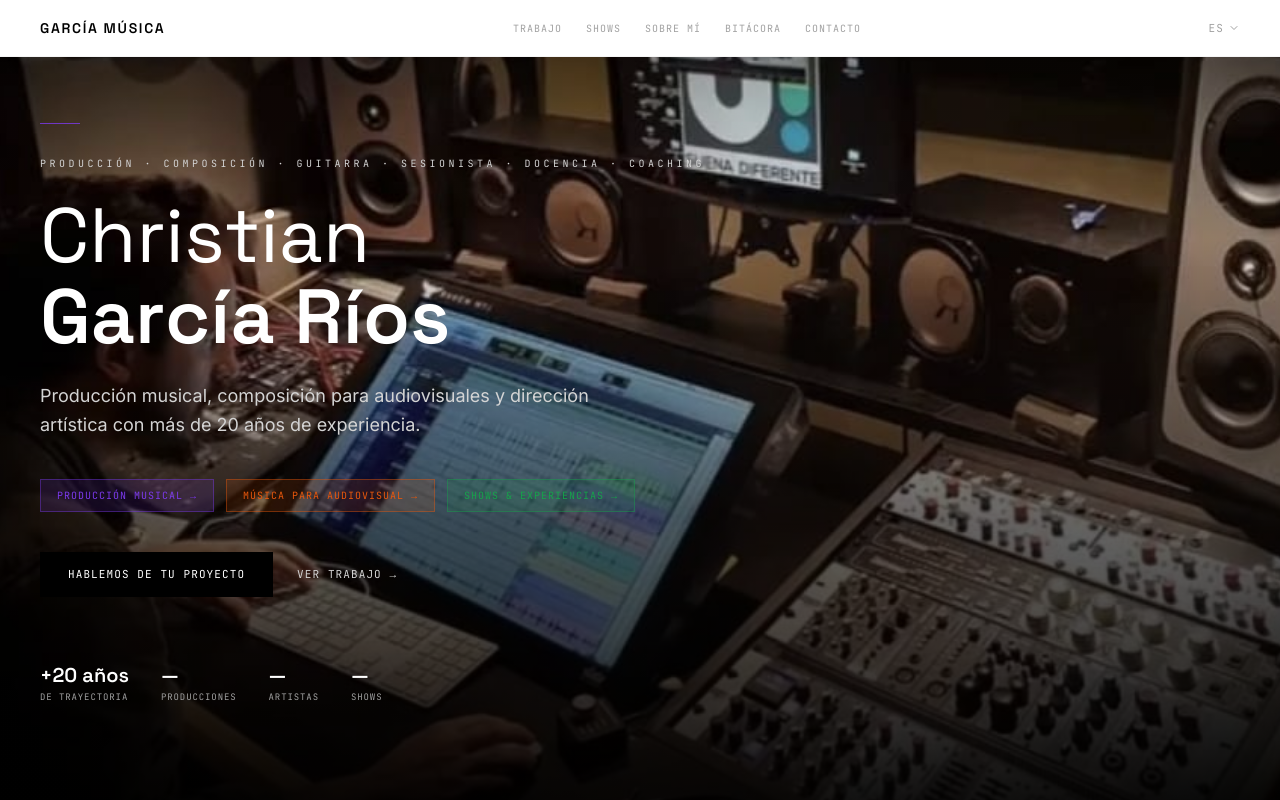
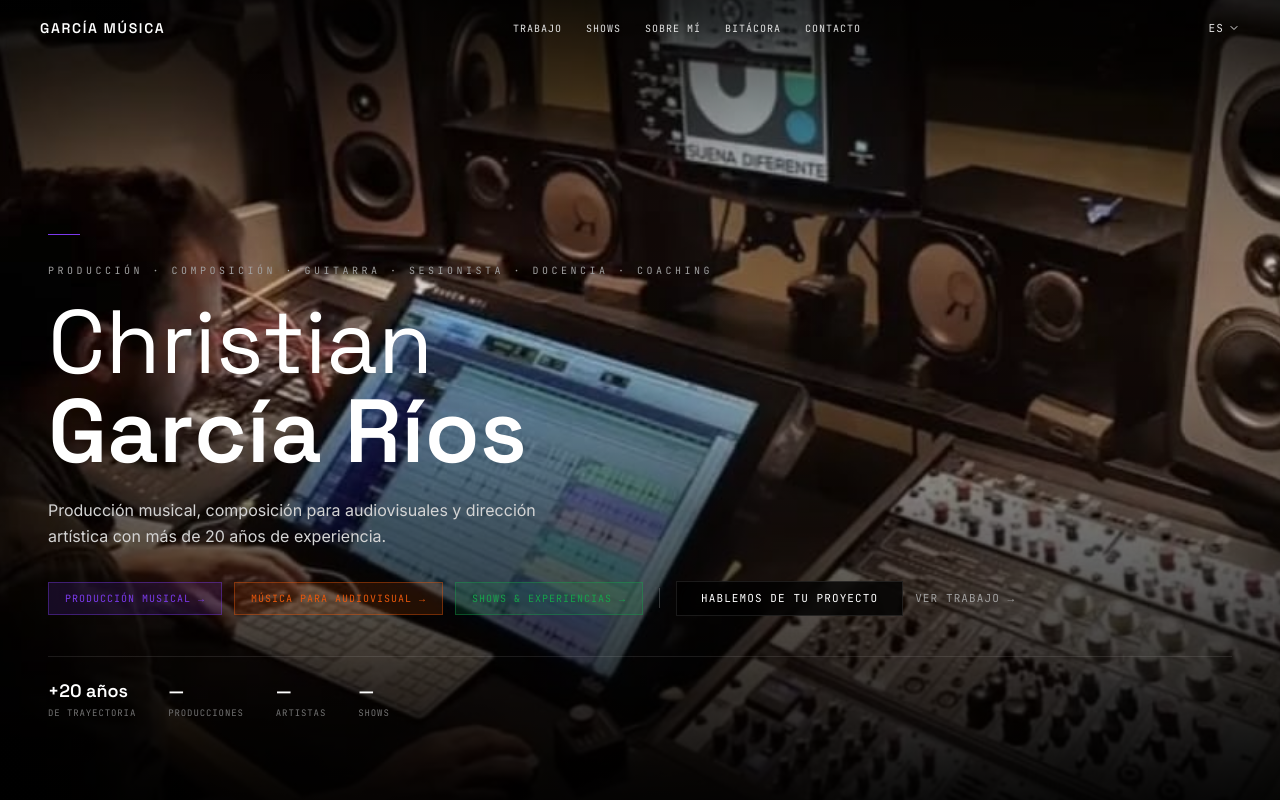
Before and after one commit to jgarciarios/Garcia-Musica, a React (Vite) app: page / in a window 1280 px wide. Shown: the top 800 px of the page. Built offline with nearby package versions, Linux system fonts and the light colour scheme.

Commit message:
fix: nav transparente sobre hero, gradiente mejorado, layout prolijo

```diff
--- a/src/components/Hero.tsx
+++ b/src/components/Hero.tsx
@@ -6,21 +6,20 @@ export default function Hero() {
   const { lang } = useLang();
   const hero = translations[lang].hero;
 
-  // Parallax: foto de fondo sube levemente al scrollear
   const { scrollY } = useScroll();
-  const bgY = useTransform(scrollY, [0, 700], [0, 80]);
+  const bgY = useTransform(scrollY, [0, 700], [0, 100]);
 
   const go = (id: string) => {
     document.getElementById(id)?.scrollIntoView({ behavior: "smooth" });
   };
 
   return (
-    <section className="relative min-h-screen flex flex-col justify-end overflow-hidden">
+    <section className="relative min-h-screen flex flex-col overflow-hidden">
 
       {/* ── Foto de fondo con parallax ── */}
       <motion.div
         style={{ y: bgY }}
-        className="absolute inset-0 -top-12 -bottom-12"
+        className="absolute inset-0 -top-16 -bottom-16"
       >
         <img
           src="/hero-studio.jpg"
@@ -29,40 +28,48 @@ export default function Hero() {
         />
       </motion.div>
 
-      {/* ── Gradiente oscuro para legibilidad ── */}
+      {/* ── Gradiente: oscuro arriba (nav), luz en el medio, muy oscuro abajo ── */}
       <div
         className="absolute inset-0"
         style={{
-          background:
-            "linear-gradient(to bottom, rgba(0,0,0,0.35) 0%, rgba(0,0,0,0.1) 30%, rgba(0,0,0,0.6) 65%, rgba(0,0,0,0.88) 100%)",
+          background: [
+            "linear-gradient(to bottom,",
+            "  rgba(0,0,0,0.70) 0%,",
+            "  rgba(0,0,0,0.30) 20%,",
+            "  rgba(0,0,0,0.10) 40%,",
+            "  rgba(0,0,0,0.55) 65%,",
+            "  rgba(0,0,0,0.92) 100%",
+            ")",
+          ].join(" "),
         }}
       />
 
-      {/* ── Contenido ── */}
-      <div className="relative z-10 max-w-7xl mx-auto px-6 md:px-10 w-full pt-28 pb-16 md:pb-24">
+      {/* ── Contenido: pegado al fondo ── */}
+      <div className="relative z-10 flex-1 flex flex-col justify-end">
+        <div className="max-w-7xl mx-auto px-6 md:px-12 w-full pb-14 md:pb-20">
 
           {/* Accent bar */}
           <motion.div
             initial={{ scaleX: 0 }}
             animate={{ scaleX: 1 }}
             transition={{ duration: 0.7, ease: "easeOut", delay: 0.3 }}
-          className="origin-left w-10 h-px bg-[#7C3AED] mb-8 opacity-80"
+            className="origin-left w-8 h-px bg-[#7C3AED] mb-7"
           />
 
           {/* Roles */}
           <motion.p
-          initial={{ opacity: 0, y: 8 }}
+            initial={{ opacity: 0, y: 6 }}
             animate={{ opacity: 1, y: 0 }}
-          transition={{ duration: 0.6, delay: 0.2 }}
-          className="font-mono text-[10px] uppercase tracking-[0.35em] text-neutral-300 mb-6"
+            transition={{ duration: 0.5, delay: 0.2 }}
+            className="font-mono text-[10px] uppercase tracking-[0.35em] text-neutral-400 mb-5"
           >
             {hero.roles}
           </motion.p>
 
-        {/* Name — staggered character reveal */}
+          {/* Nombre */}
           <h1
-          className="font-display font-light text-white leading-[1.05] mb-6 overflow-hidden"
-          style={{ fontSize: "clamp(2.4rem, 6vw, 5.5rem)" }}
+            className="font-display font-light text-white leading-[1.0] mb-5"
+            style={{ fontSize: "clamp(2.8rem, 7vw, 6.5rem)" }}
           >
             <span className="block overflow-hidden">
               {"Christian".split("").map((ch, i) => (
@@ -70,7 +77,7 @@ export default function Hero() {
                   key={i}
                   initial={{ opacity: 0, y: "1em" }}
                   animate={{ opacity: 1, y: 0 }}
-                transition={{ duration: 0.5, delay: 0.3 + i * 0.04, ease: "easeOut" }}
+                  transition={{ duration: 0.55, delay: 0.25 + i * 0.035, ease: "easeOut" }}
                   className="inline-block"
                 >
                   {ch}
@@ -78,12 +85,12 @@ export default function Hero() {
               ))}
             </span>
             <span className="block overflow-hidden font-semibold">
-            {["G","a","r","c","ía"," ","R","íos"].join("").split("").map((ch, i) => (
+              {"García Ríos".split("").map((ch, i) => (
                 <motion.span
                   key={i}
                   initial={{ opacity: 0, y: "1em" }}
                   animate={{ opacity: 1, y: 0 }}
-                transition={{ duration: 0.5, delay: 0.55 + i * 0.04, ease: "easeOut" }}
+                  transition={{ duration: 0.55, delay: 0.48 + i * 0.035, ease: "easeOut" }}
                   className="inline-block"
                 >
                   {ch === " " ? " " : ch}
@@ -96,19 +103,20 @@ export default function Hero() {
           <motion.p
             initial={{ opacity: 0 }}
             animate={{ opacity: 1 }}
-          transition={{ duration: 0.8, delay: 0.5 }}
-          className="text-neutral-300 text-base md:text-lg leading-relaxed max-w-xl mb-10"
+            transition={{ duration: 0.7, delay: 0.55 }}
+            className="text-neutral-300 text-sm md:text-base leading-relaxed max-w-lg mb-8"
           >
             {hero.tagline}
           </motion.p>
 
-        {/* 3 puertas de entrada */}
+          {/* Fila inferior: servicios + CTAs */}
           <motion.div
-          initial={{ opacity: 0, y: 8 }}
+            initial={{ opacity: 0, y: 6 }}
             animate={{ opacity: 1, y: 0 }}
-          transition={{ duration: 0.6, delay: 0.65 }}
-          className="flex flex-wrap gap-3 mb-10"
+            transition={{ duration: 0.6, delay: 0.7 }}
+            className="flex flex-wrap items-center gap-3 mb-10"
           >
+            {/* Servicios */}
             {(
               [
                 { label: hero.service1, id: "pilares", color: "#7C3AED" },
@@ -127,30 +135,27 @@ export default function Hero() {
                 {label} →
               </motion.button>
             ))}
-        </motion.div>
+
+            {/* Separador vertical */}
+            <span className="hidden md:block w-px h-5 bg-white/20 mx-1" />
 
             {/* CTA principal */}
-        <motion.div
-          initial={{ opacity: 0 }}
-          animate={{ opacity: 1 }}
-          transition={{ duration: 0.6, delay: 0.8 }}
-          className="flex items-center gap-6 mb-16"
-        >
             <motion.button
               onClick={() => go("contacto")}
-            whileHover={{ scale: 1.03, boxShadow: "0 0 22px rgba(124,58,237,0.4)" }}
+              whileHover={{ scale: 1.03, boxShadow: "0 0 20px rgba(124,58,237,0.4)" }}
               whileTap={{ scale: 0.96 }}
               transition={{ duration: 0.18 }}
-            className="font-mono text-[11px] uppercase tracking-widest text-white bg-black px-7 py-3.5 hover:bg-[#7C3AED] transition-colors cursor-pointer btn-primary"
+              className="font-mono text-[11px] uppercase tracking-widest text-white bg-black/80 backdrop-blur-sm px-6 py-2 hover:bg-[#7C3AED] transition-colors cursor-pointer border border-white/10"
             >
               {hero.cta}
             </motion.button>
+
             <motion.button
               onClick={() => go("pilares")}
               whileHover={{ x: 3 }}
               whileTap={{ scale: 0.97 }}
               transition={{ duration: 0.15 }}
-            className="font-mono text-[11px] uppercase tracking-widest text-neutral-300 hover:text-white transition-colors cursor-pointer"
+              className="font-mono text-[11px] uppercase tracking-widest text-neutral-400 hover:text-white transition-colors cursor-pointer"
             >
               {hero.ctaSecondary} →
             </motion.button>
@@ -160,16 +165,18 @@ export default function Hero() {
           <motion.div
             initial={{ opacity: 0 }}
             animate={{ opacity: 1 }}
-          transition={{ duration: 0.6, delay: 0.95 }}
-          className="flex flex-wrap gap-8"
+            transition={{ duration: 0.6, delay: 0.9 }}
+            className="flex flex-wrap gap-8 pt-5 border-t border-white/10"
           >
             {hero.stats.map((stat, i) => (
               <div key={i} className="flex flex-col gap-0.5">
-              <span className="font-display font-semibold text-white text-xl">{stat.value}</span>
-              <span className="font-mono text-[9px] uppercase tracking-widest text-neutral-400">{stat.label}</span>
+                <span className="font-display font-semibold text-white text-lg">{stat.value}</span>
+                <span className="font-mono text-[9px] uppercase tracking-widest text-neutral-500">{stat.label}</span>
               </div>
             ))}
           </motion.div>
+
+        </div>
       </div>
     </section>
   );
--- a/src/components/Nav.tsx
+++ b/src/components/Nav.tsx
@@ -1,4 +1,4 @@
-import { useState } from "react";
+import { useState, useEffect } from "react";
 import { AnimatePresence, motion } from "motion/react";
 import { Menu, X, ChevronDown } from "lucide-react";
 import { useLang } from "../context/LangContext";
@@ -13,13 +13,20 @@ export default function Nav() {
 
   const [open, setOpen] = useState(false);
   const [langOpen, setLangOpen] = useState(false);
+  const [scrolled, setScrolled] = useState(false);
+
+  useEffect(() => {
+    const onScroll = () => setScrolled(window.scrollY > 40);
+    window.addEventListener("scroll", onScroll, { passive: true });
+    return () => window.removeEventListener("scroll", onScroll);
+  }, []);
 
   const LINKS = [
-    { id: "pilares",         label: nav.trabajo },
-    { id: "shows",           label: nav.shows },
-    { id: "recorrido",       label: nav.sobreMi },
-    { id: "blog",            label: nav.blog },
-    { id: "contacto",        label: nav.contacto },
+    { id: "pilares",   label: nav.trabajo },
+    { id: "shows",     label: nav.shows },
+    { id: "recorrido", label: nav.sobreMi },
+    { id: "blog",      label: nav.blog },
+    { id: "contacto",  label: nav.contacto },
   ];
 
   const go = (id: string) => {
@@ -28,12 +35,20 @@ export default function Nav() {
   };
 
   return (
-    <header className="fixed top-0 inset-x-0 z-50 bg-white border-b border-neutral-100">
+    <header
+      className={`fixed top-0 inset-x-0 z-50 transition-all duration-400 ${
+        scrolled
+          ? "bg-white/95 backdrop-blur-sm border-b border-neutral-100 shadow-[0_1px_12px_rgba(0,0,0,0.06)]"
+          : "bg-transparent border-b border-transparent"
+      }`}
+    >
       <div className="max-w-7xl mx-auto px-6 md:px-10 h-14 flex items-center justify-between">
 
         <button
           onClick={() => window.scrollTo({ top: 0, behavior: "smooth" })}
-          className="font-display font-semibold text-sm tracking-[0.12em] text-black uppercase cursor-pointer select-none"
+          className={`font-display font-semibold text-sm tracking-[0.12em] uppercase cursor-pointer select-none transition-colors duration-300 ${
+            scrolled ? "text-black" : "text-white"
+          }`}
         >
           García Música
         </button>
@@ -43,7 +58,11 @@ export default function Nav() {
             <button
               key={id}
               onClick={() => go(id)}
-              className="text-[10px] font-mono uppercase tracking-widest text-neutral-400 hover:text-black transition-colors cursor-pointer"
+              className={`text-[10px] font-mono uppercase tracking-widest transition-colors duration-300 cursor-pointer ${
+                scrolled
+                  ? "text-neutral-400 hover:text-black"
+                  : "text-neutral-200 hover:text-white"
+              }`}
             >
               {label}
             </button>
@@ -54,7 +73,11 @@ export default function Nav() {
           <div className="relative">
             <button
               onClick={() => setLangOpen(v => !v)}
-              className="flex items-center gap-1 font-mono text-[11px] uppercase tracking-widest text-neutral-400 hover:text-black transition-colors cursor-pointer"
+              className={`flex items-center gap-1 font-mono text-[11px] uppercase tracking-widest transition-colors duration-300 cursor-pointer ${
+                scrolled
+                  ? "text-neutral-400 hover:text-black"
+                  : "text-neutral-200 hover:text-white"
+              }`}
             >
               {LANG_LABELS[lang]}
               <ChevronDown className={`w-3 h-3 transition-transform ${langOpen ? "rotate-180" : ""}`} />
@@ -72,7 +95,9 @@ export default function Nav() {
                     <button
                       key={l}
                       onClick={() => { setLang(l); setLangOpen(false); }}
-                      className={`block w-full text-left px-3 py-1.5 font-mono text-[11px] uppercase tracking-widest transition-colors cursor-pointer ${l === lang ? "text-black font-medium" : "text-neutral-400 hover:text-black"}`}
+                      className={`block w-full text-left px-3 py-1.5 font-mono text-[11px] uppercase tracking-widest transition-colors cursor-pointer ${
+                        l === lang ? "text-black font-medium" : "text-neutral-400 hover:text-black"
+                      }`}
                     >
                       {LANG_LABELS[l]}
                     </button>
@@ -84,7 +109,9 @@ export default function Nav() {
 
           <button
             onClick={() => setOpen(v => !v)}
-            className="lg:hidden text-neutral-500 hover:text-black transition-colors cursor-pointer"
+            className={`lg:hidden transition-colors duration-300 cursor-pointer ${
+              scrolled ? "text-neutral-500 hover:text-black" : "text-neutral-200 hover:text-white"
+            }`}
             aria-label="Menú"
           >
             {open ? <X className="w-5 h-5" /> : <Menu className="w-5 h-5" />}
@@ -99,14 +126,14 @@ export default function Nav() {
             animate={{ opacity: 1, height: "auto" }}
             exit={{ opacity: 0, height: 0 }}
             transition={{ duration: 0.2 }}
-            className="lg:hidden overflow-hidden bg-white border-t border-neutral-100"
+            className="lg:hidden overflow-hidden bg-black/90 backdrop-blur-sm border-t border-white/10"
           >
             <div className="px-6 py-4 flex flex-col gap-1">
               {LINKS.map(({ id, label }) => (
                 <button
                   key={id}
                   onClick={() => go(id)}
-                  className="text-left py-2.5 font-mono text-[11px] uppercase tracking-widest text-neutral-400 hover:text-black transition-colors cursor-pointer border-b border-neutral-50 last:border-0"
+                  className="text-left py-2.5 font-mono text-[11px] uppercase tracking-widest text-neutral-300 hover:text-white transition-colors cursor-pointer border-b border-white/10 last:border-0"
                 >
                   {label}
                 </button>
```
Lines whose indentation alone changed are shown as unchanged.
